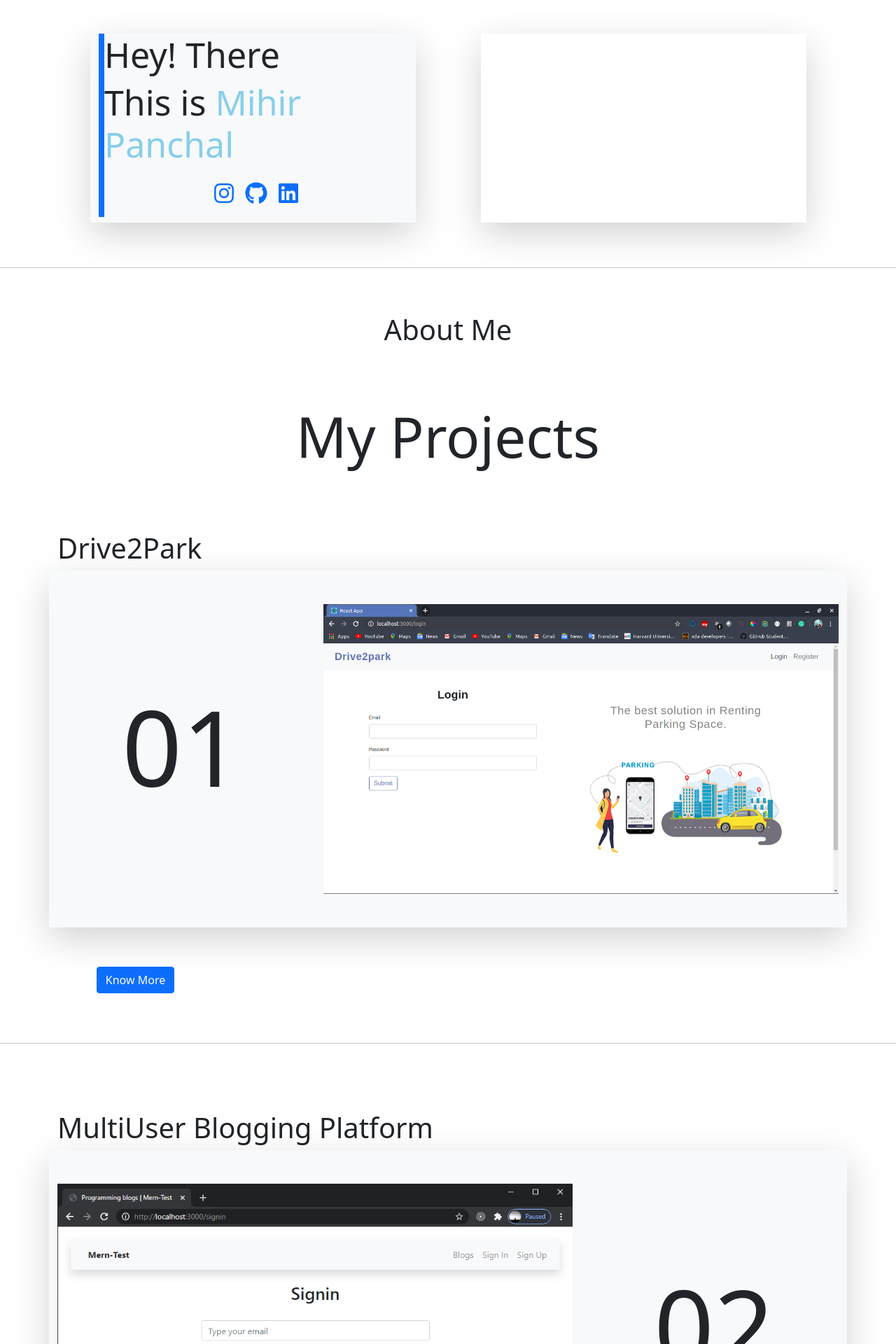
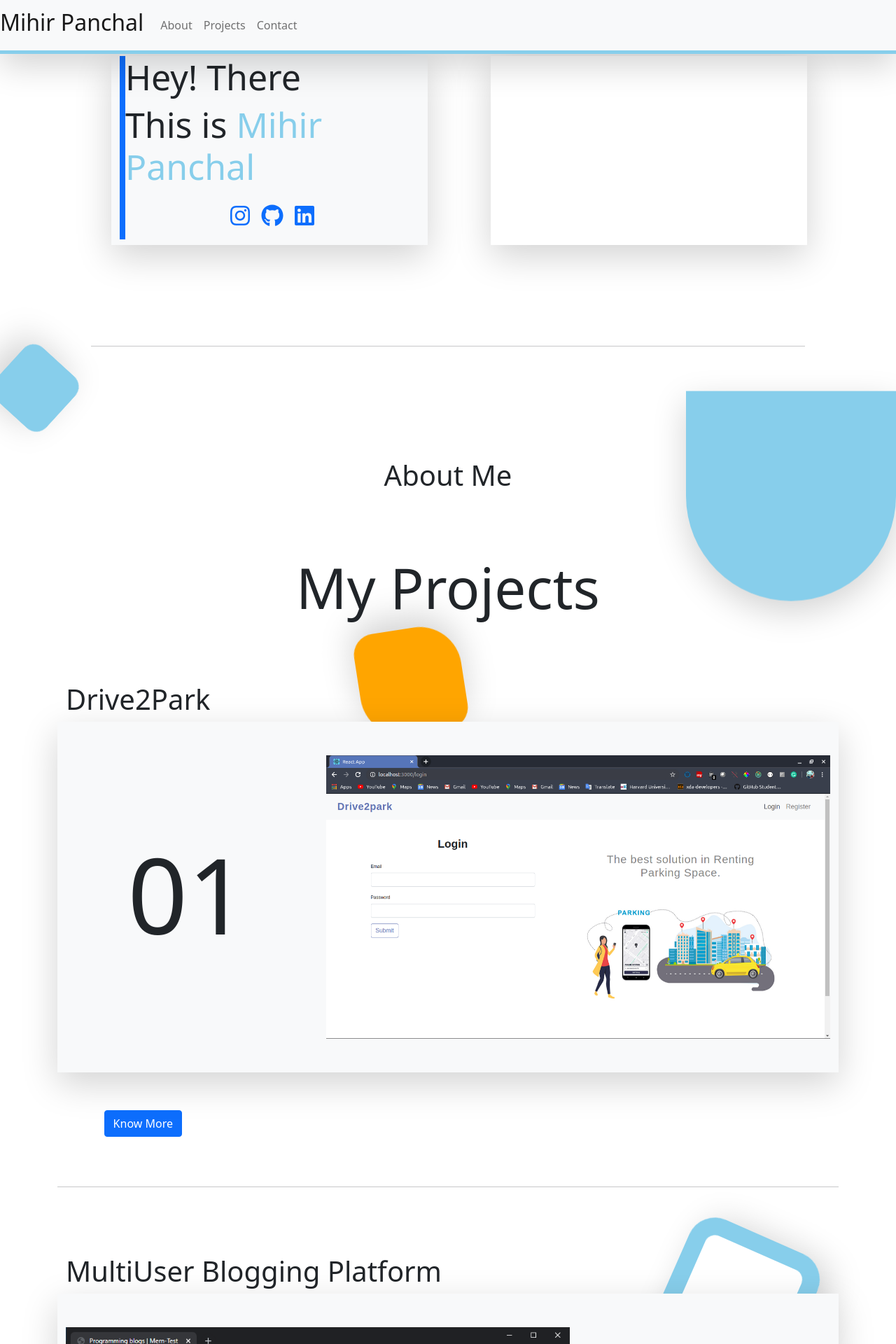
Before and after one commit to Mihir06121/Portfolio-v2, a React (Create React App) app: page / in a window 1280 px wide. Shown: the top 1920 px of the page at 70% size. Built offline with nearby package versions, Linux system fonts and the light colour scheme; the HTML template or start-up script is replaced by a standard one.

Commit message:
Navbar added

```diff
--- a/public/index.html
+++ b/public/index.html
@@ -19,6 +19,7 @@
     <style>
       html{
         overflow-x: hidden;
+        scroll-behavior: smooth !important;
       }
       body{
         overflow-x: hidden;
--- a/src/App.js
+++ b/src/App.js
@@ -7,21 +7,31 @@ import About from '../src//components/pages/About'
 import Projects from '../src//components/pages/Projects'
 import Contact from '../src//components/pages/Contact'
 import Footer from '../src//components/Footer'
-
+import NavBar from '../src/components/Header'
+import AOS from 'aos'
 
 const App = () => {
 
-  let suggestion = "For better experince switch to desktop site"
-  alert(suggestion)
+  AOS.init({
+    duration: '800',
+  })
+
+  // let suggestion = "For better experience switch to desktop site"
+  // alert(suggestion)
 
   return (
     <>
+    <div className="container">
+      <NavBar className="fixed-top" />
       <Home />
-      <hr className="bg-dark mt-3 mb-3" />
+      <div className="p-5">
+        <hr className="bg-dark" />
+      </div>
       <About />
       <Projects />
       <Contact />
       <Footer/>
+    </div>
     </>
   );
 }
--- /dev/null
+++ b/src/components/Header.css
@@ -0,0 +1,3 @@
+.bb{
+    border-bottom: 5px solid skyblue;
+}
--- /dev/null
+++ b/src/components/Header.js
@@ -0,0 +1,44 @@
+import React, { useState } from 'react';
+import {
+  Collapse,
+  Navbar,
+  NavbarToggler,
+  NavbarBrand,
+  Nav,
+  NavItem,
+  NavLink,
+} from 'reactstrap';
+import "./Header.css";
+// import profile from "../images/image1.png";
+
+const NavBar = (props) => {
+  const [isOpen, setIsOpen] = useState(false);
+
+  const toggle = () => setIsOpen(!isOpen);
+
+  return (
+    <div className="fixed-top bg-light shadow-lg bb">
+      <Navbar className="ml-4 mr-4" light expand="md">
+        <NavbarBrand href="#home"><h2>
+            {/* <img className="d-inline-block align-top" width="50" height="50" src={profile}  alt="" /> */}
+            Mihir Panchal</h2></NavbarBrand>
+        <NavbarToggler onClick={toggle}/>
+            <Collapse className="mr-0" isOpen={isOpen} navbar>
+            <Nav className="rightNav ml-auto" navbar>
+                <NavItem>
+                <NavLink href="#about" onClick={toggle}>About</NavLink>
+                </NavItem>
+                <NavItem>
+                <NavLink href="#projects" onClick={toggle}>Projects</NavLink>
+                </NavItem>
+                <NavItem>
+                <NavLink href="#contact" onClick={toggle}>Contact</NavLink>
+                </NavItem>
+            </Nav>
+            </Collapse>
+      </Navbar>
+    </div>
+  );
+}
+
+export default NavBar;
--- a/src/components/pages/About.js
+++ b/src/components/pages/About.js
@@ -2,11 +2,16 @@ import React from 'react';
 
 const About = () => {
     return (
+        <div id="about" className="pt-5">
         <section className="pt-5">
             <div className="container">
                 <h1 align="center">About Me</h1>
+                <p>
+
+                </p>
             </div>
         </section>
+        </div>
     )
 }
 
--- a/src/components/pages/Contact.js
+++ b/src/components/pages/Contact.js
@@ -2,7 +2,7 @@ import React from 'react';
 
 const Contact = () => {
     return (
-        <section className="pt-5">
+        <section id="contact" className="pt-5">
             <div className="container">
                 <h1>Contact Me</h1>
             </div>
--- a/src/components/pages/Home.css
+++ b/src/components/pages/Home.css
@@ -270,13 +270,13 @@
 .block {
 	position: absolute;
 	background-color: skyblue;
-	height: 800px;
+	height: 300px;
 	border-bottom-left-radius: 50%;
 	border-bottom-right-radius: 50%;
 	border-right: transparent;
 	right: 0%;
 	top: -20%;
-	width: 800px;
+	width: 300px;
 	z-index: -10;
 }
 
@@ -298,12 +298,12 @@
 .block2.vert-move {
 	position: absolute;
 	background-color: skyblue;
-	height: 400px;
+	height: 100px;
 	border-radius: 20%;
 	border-left: transparent;
 	left: 0%;
 	top: 30%;
-	width: 400px;
+	width: 100px;
 	z-index: -5;
 }
 
@@ -331,14 +331,14 @@
 .block3.vert-move {
 	position: absolute;
 	background-color: orange;
-	height: 500px;
+	height: 150px;
 	border-radius: 20%;
 	border-bottom-left-radius: 40%;
 	border-top-right-radius: 40%;
 	border-left: transparent;
 	left: 40%;
 	top: 100%;
-	width: 500px;
+	width: 150px;
 	z-index: -1;
 }
 
@@ -358,7 +358,112 @@
     100% { transform: translateY(400px); }
 }
 @keyframes mover3 {
-	0% { transform: translateY(-200px); }
+	0% { transform: translateY(100px); }
 	0% { transform:rotate(180deg);}
-	100% { transform: translateY(1000px); }
+	100% { transform: translateY(2000px); }
 }
+
+.block4.vert-move {
+	position: absolute;
+	background-color:transparent;
+	border: 25px solid skyblue;
+	height: 200px;
+	border-radius: 20%;
+	right: 10%;
+	top: 200%;
+	width: 200px;
+	z-index: -1;
+}
+
+.block4.vert-move {
+    -webkit-animation: mover4 4s infinite  alternate;
+	animation: mover4 10s infinite  alternate ease-in-out;
+	animation-delay: 3s;
+}
+.block4.vert-move {
+    -webkit-animation: mover4 4s infinite  alternate;
+	animation: mover4 10s infinite  alternate ease-in-out;
+	animation-delay: 3s;
+}
+
+@-webkit-keyframes mover4 {
+    0% { transform: translateY(0); }
+    100% { transform: translateY(400px); }
+}
+@keyframes mover4 {
+	0% { transform: translateY(100px); }
+	0% { transform:rotate(270deg);}
+	100% { transform: translateY(600px); }
+}
+
+.block5.vert-move {
+	position: absolute;
+	background-color:transparent;
+	border: 25px solid skyblue;
+	height: 200px;
+	border-radius: 20%;
+	border-bottom-left-radius: 50%;
+	border-bottom-right-radius: 50%;
+	border-top-left-radius: 50%;
+	left: 10%;
+	top: 200%;
+	width: 200px;
+	z-index: -1;
+}
+
+.block5.vert-move {
+    -webkit-animation: mover5 1s infinite  alternate;
+	animation: mover5 10s infinite  alternate ease-in-out;
+	animation-delay: 10s;
+}
+.block5.vert-move {
+    -webkit-animation: mover5 1s infinite  alternate;
+	animation: mover5 10s infinite  alternate ease-in-out;
+	animation-delay: 1s;
+}
+
+@-webkit-keyframes mover5 {
+    0% { transform: translateY(0); }
+    100% { transform: translateY(400px); }
+}
+@keyframes mover5 {
+	0% { transform: translateY(100px); }
+	0% { transform:rotate(100deg);}
+	100% { transform: translateY(2000px); }
+}
+
+.block6.vert-move {
+	position: absolute;
+	background-color:transparent;
+	border: 25px solid skyblue;
+	height: 200px;
+	border-radius: 20%;
+	border-bottom-left-radius: 50%;
+	border-bottom-right-radius: 50%;
+	border-top-left-radius: 50%;
+	left: 30%;
+	top: 0%;
+	width: 200px;
+	z-index: -1;
+}
+
+.block6.vert-move {
+    -webkit-animation: mover6 1s infinite  alternate;
+	animation: mover6 10s infinite  alternate ease-in-out;
+	animation-delay: 10s;
+}
+.block6.vert-move {
+    -webkit-animation: mover6 1s infinite  alternate;
+	animation: mover6 10s infinite  alternate ease-in-out;
+	animation-delay: 1s;
+}
+
+@-webkit-keyframes mover6 {
+    0% { transform: translateY(0); }
+    100% { transform: translateY(400px); }
+}
+@keyframes mover6 {
+	0% { transform: translateY(100px); }
+	0% { transform:rotate(300deg);}
+	100% { transform: translateY(2000px); }
+}
--- a/src/components/pages/Home.js
+++ b/src/components/pages/Home.js
@@ -10,12 +10,14 @@ const Home = () => {
     })
 
     return (
-        <div className="container">
-            {/* <div className="vert-move block shadow-lg" data-aos="zoom-in" data-aos-easing="ease-out-back" data-aos-delay=""></div> */}
+        <div id="home">
+        <div className="container p-3 m-3">
+                <div className="vert-move block6 shadow-lg" data-aos="zoom-in" data-aos-easing="ease-out-back"></div>
+            <div className="vert-move block shadow-lg" data-aos="zoom-in" data-aos-easing="ease-out-back" data-aos-delay=""></div>
             <section className="pt-5 pb-5">
                 <div className="container upper">
                     <div className="row pl-2 pr-2 d-flex justify-content-around">
-                        <div className="col-lg-5 order-lg-first pb-2 bg-light shadow-lg"  data-aos="flip-right" data-aos-easing="ease-out-back">
+                        <div className="col-lg-5 order-lg-first pb-2 bg-light shadow-lg"  data-aos="flip-right" data-aos-easing="ease-out-back" data-aos-delay="300">
                             <div className="h-100">
                                 <div className="d-flex h-100 ">
                                     <div className="w-100 my-auto text-left text-lg-left left-border" data-aos="zoom-in" data-aos-easing="ease-out-back" data-aos-delay="800" >
@@ -34,7 +36,7 @@ const Home = () => {
                             {/* <img className="img-fluid" src={profile} alt="" /> */}
                         </div>
                     </div>
-                    {/* <div className="vert-move block2 shadow-lg" data-aos="zoom-in" data-aos-easing="ease-out-back" data-aos-delay="2000"></div> */}
+                    <div className="vert-move block2 shadow-lg" data-aos="zoom-in" data-aos-easing="ease-out-back" data-aos-delay="2000"></div>
                 </div>
             </section>
 
@@ -94,6 +96,7 @@ const Home = () => {
                     </div>
             </section> */}
         </div>
+        </div>
     )
 }
 
--- a/src/components/pages/Projects.js
+++ b/src/components/pages/Projects.js
@@ -14,17 +14,19 @@ const Projects = () => {
     })
 
     return (
-        <section className="pt-5">
+        <section className="pt-5" id="projects">
             <h1 align="center" className="pb-4 pt-4" style={{fontSize:"80px"}}>My Projects</h1>
             <div className="mt-3 mb-3 mr-3 ml-3">
-                {/* <div className="vert-move block3 shadow-lg" data-aos="zoom-in" data-aos-easing="ease-out-back" data-aos-delay="1500"></div> */}
+                <div className="vert-move block3 shadow-lg" data-aos="zoom-in" data-aos-easing="ease-out-back" data-aos-delay="1500"></div>
                 <Drive2Park />
                 <hr className="bg-dark mb-5"/>
                 <BloggingPlatform />
                 <hr className="bg-dark mb-5"/>
                 <YoutubeClone />
+                <div className="vert-move block4 shadow-lg" data-aos="zoom-in" data-aos-easing="ease-out-back"></div>
                 <hr className="bg-dark mb-5"/>
                 <DRMS />
+                <div className="vert-move block5 shadow-lg" data-aos="zoom-in" data-aos-easing="ease-out-back"></div>
                 <hr className="bg-dark mb-5"/>
                 <CovidTracker />
             </div>
```
